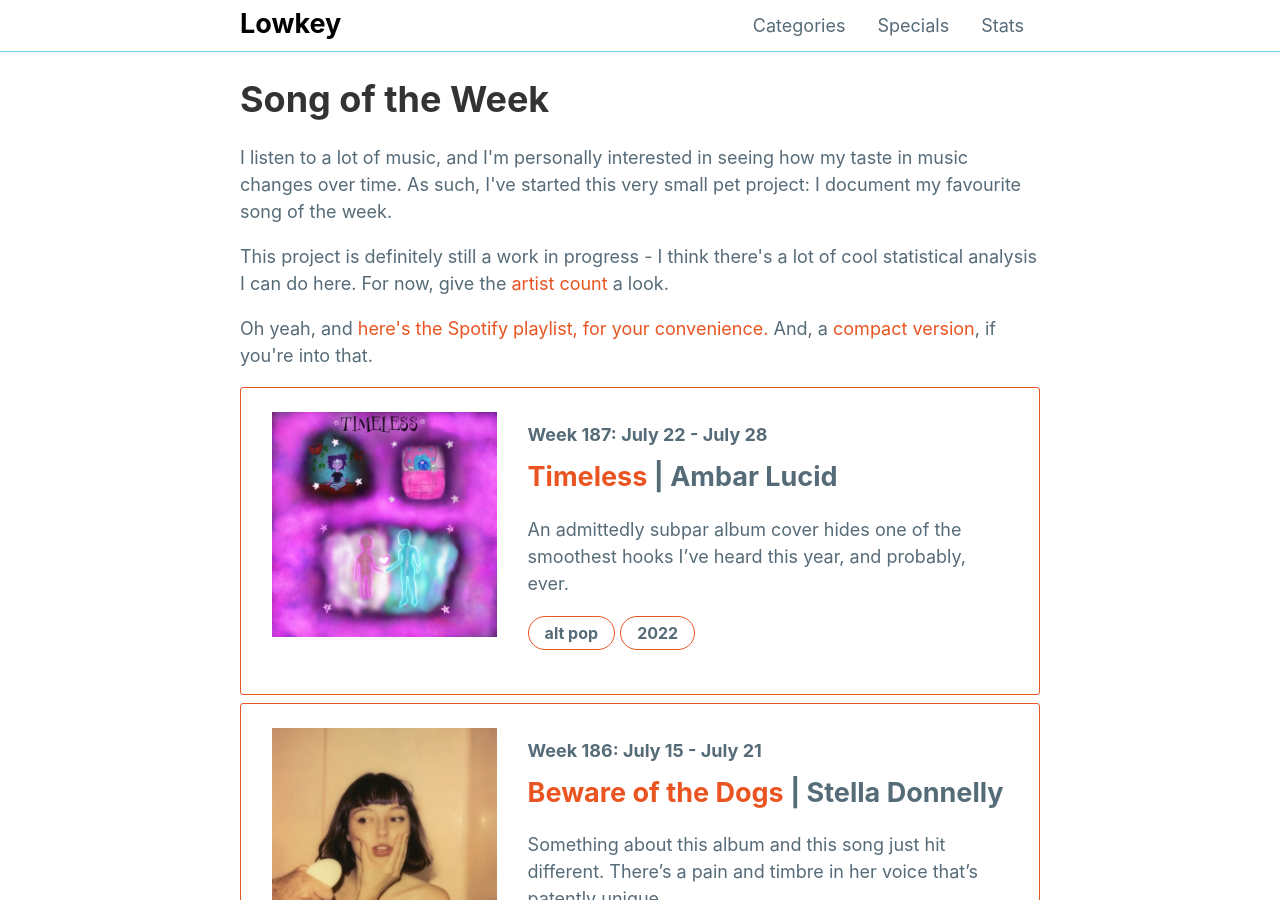
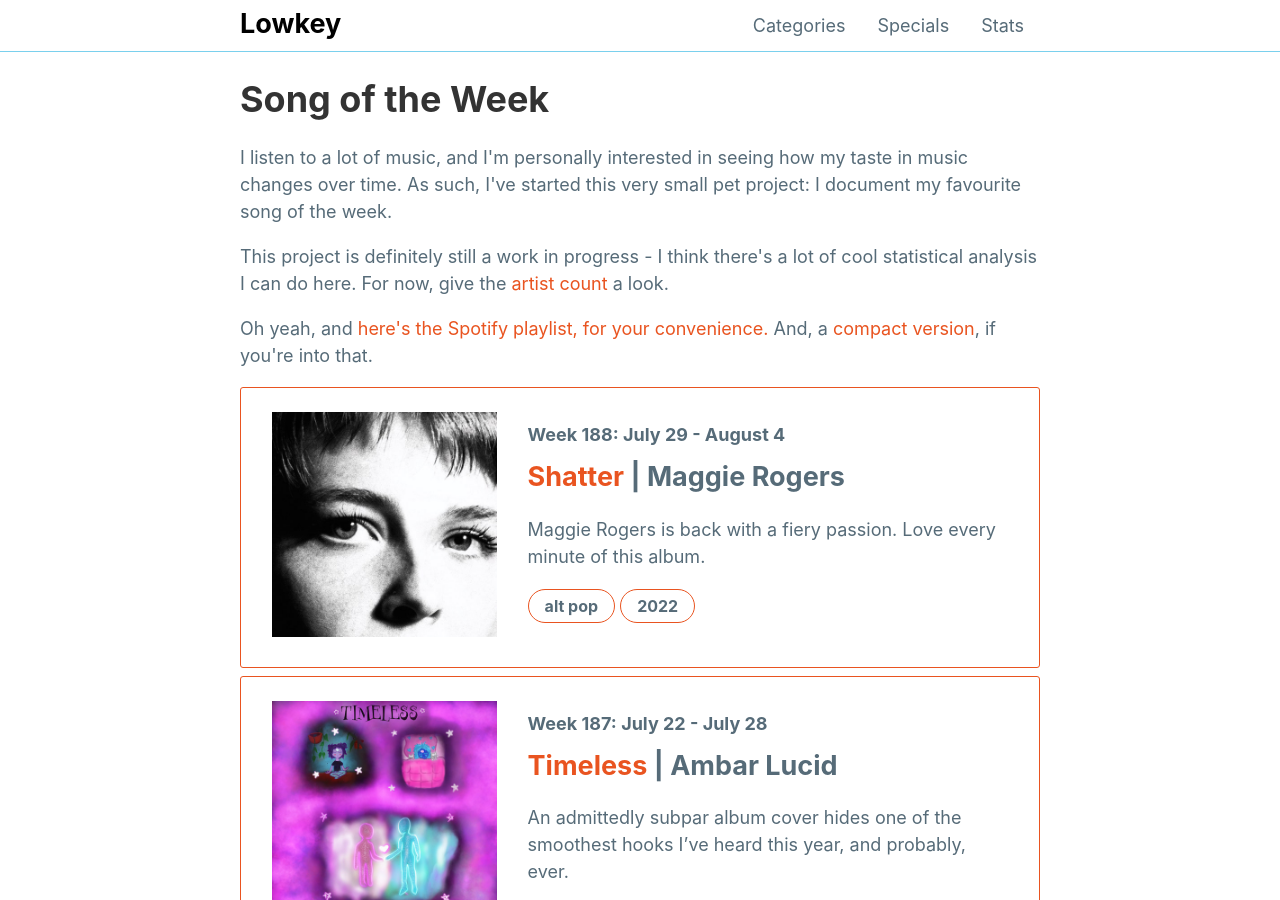
Before and after one commit to mattxwang/lowkey, a Jekyll site: the page built from stats/song-of-the-week.html, in a window 1280 px wide and 900 px high. Built offline with Jekyll 4.4.1, drawn with Linux system fonts in a browser that asks for light colours; comment, search, counter and statistics services are not loaded.

Commit message:
shatter!

```diff
--- a/_data/sotw.yml
+++ b/_data/sotw.yml
@@ -2130,3 +2130,14 @@ week187:
   year: 2022
   blurb: >
     An admittedly subpar album cover hides one of the smoothest hooks I've heard this year, and probably, ever.
+week188:
+  week: "Week 188: July 29 - August 4"
+  title: "Shatter"
+  artists:
+  - "Maggie Rogers"
+  album: "Surrender"
+  album_art: "surrender.jpeg"
+  genre: "alt pop"
+  year: 2022
+  blurb: >
+    Maggie Rogers is back with a fiery passion. Love every minute of this album.
```
Also changed, not shown: img/albums/surrender.jpeg (added).
